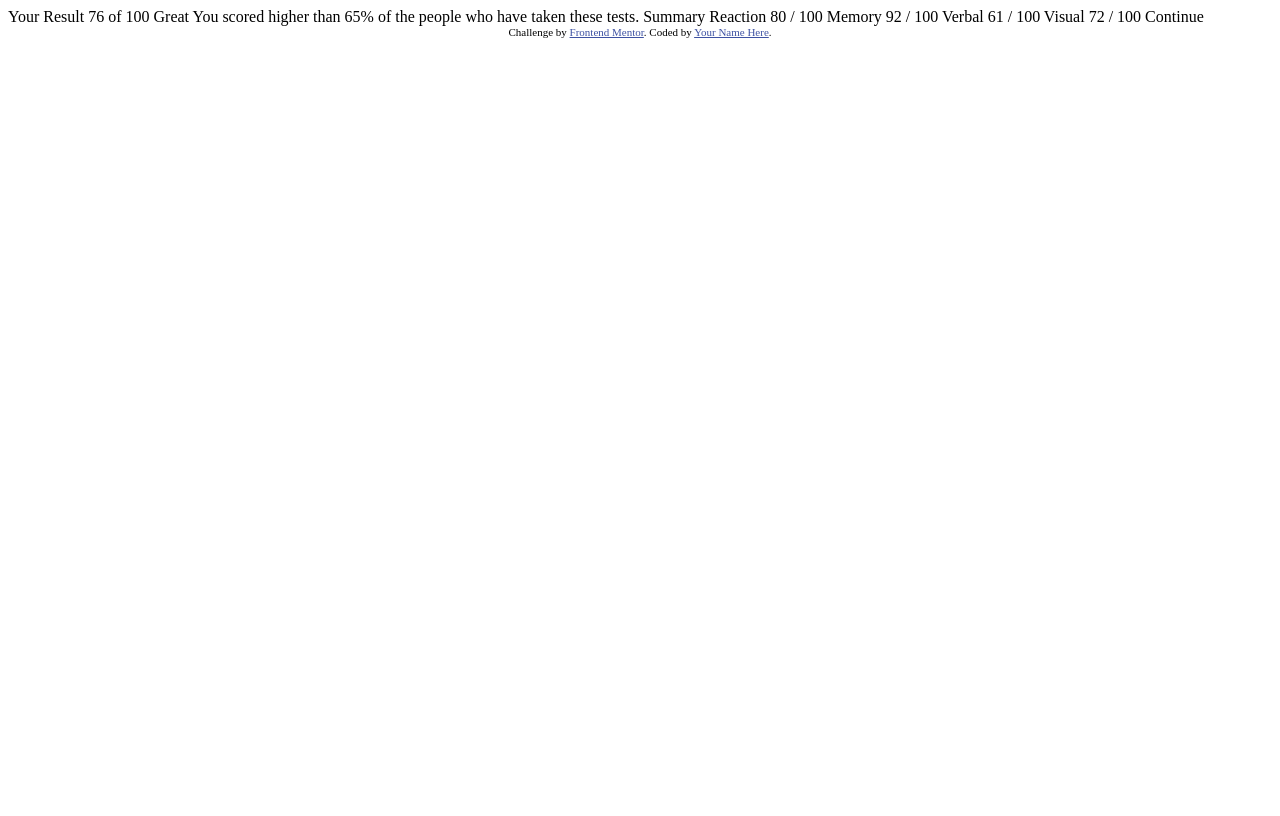
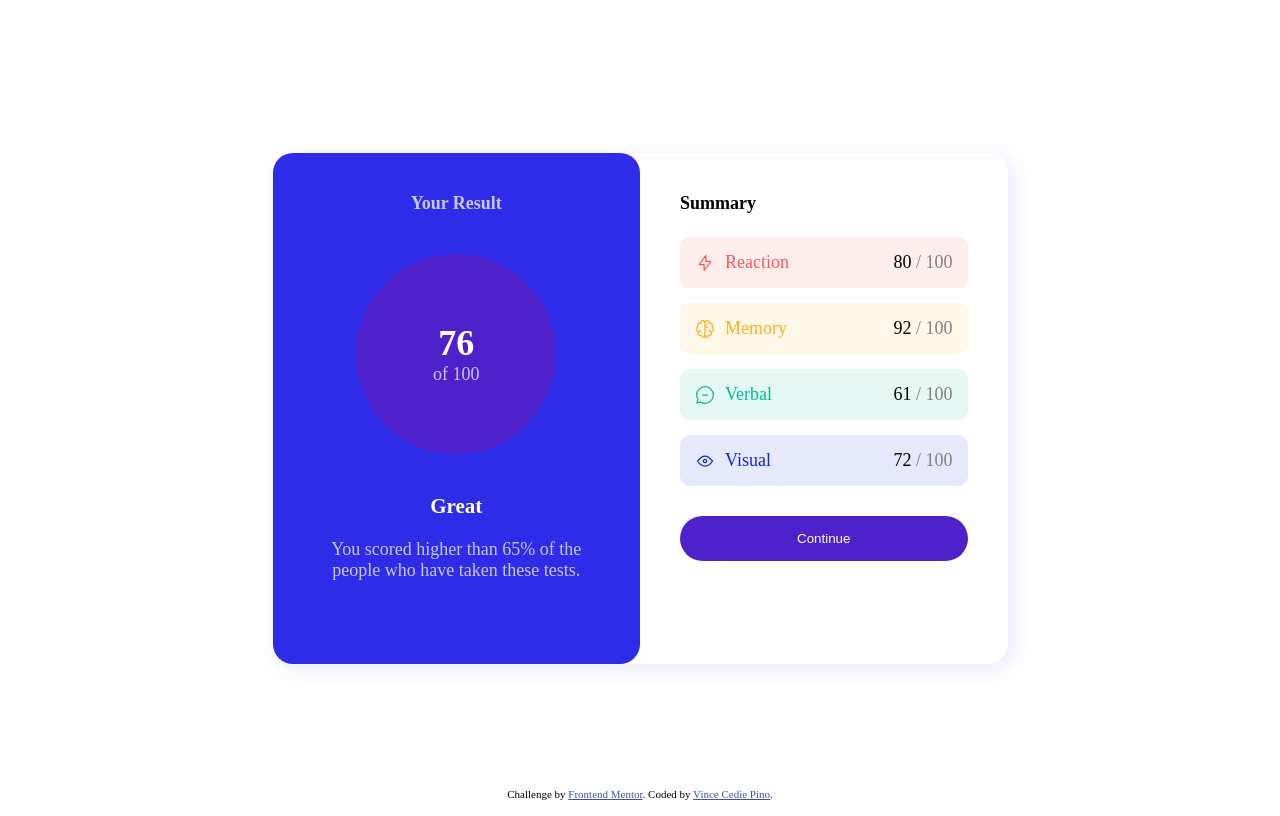
Before and after one commit to vince-pino/fem-result-summary-component, a plain HTML site: page index.html in a window 1280 px wide. Drawn offline with Linux system fonts and the light colour scheme.

Commit message:
add styles to both containers

```diff
--- a/index.html
+++ b/index.html
@@ -5,43 +5,90 @@
   <meta name="viewport" content="width=device-width, initial-scale=1.0"> <!-- displays site properly based on user's device -->
 
   <link rel="icon" type="image/png" sizes="32x32" href="./assets/images/favicon-32x32.png">
+  <link rel="stylesheet" href="styles/general.css">
+  <link rel="stylesheet" href="styles/result.css">
+  <link rel="stylesheet" href="styles/summary.css">
 
   <title>Frontend Mentor | Results summary component</title>
 
   <!-- Feel free to remove these styles or customise in your own stylesheet 👍 -->
   <style>
-    .attribution { font-size: 11px; text-align: center; }
-    .attribution a { color: hsl(228, 45%, 44%); }
+    .attribution {
+      font-size: 11px;
+      text-align: center;
+      position: absolute;
+      bottom: 0;
+      left: 0;
+      right: 0;
+    }
+    .attribution a {
+      color: hsl(228, 45%, 44%);
+    }
   </style>
 </head>
 <body>
 
-  Your Result
-  76
-  of 100
+  <div class="main">
+    <div class="result-container">
+      <h4>
+        Your Result
+      </h4>
+      <div class="score">
+        <h1>76</h1>
+        <span>of 100</span>
+      </div>
+      <h3>
+        Great
+      </h3>
+      <p>
+        You scored higher than 65% of the people who have taken these tests.
+      </p>
+    </div>
+    <div class="summary-container">
+      <h4>
+        Summary
+      </h4>
+      <div class="cards-container">
+        <div class="reaction-card">
+          <span class="reaction"><img src="assets/images/icon-reaction.svg" alt="">Reaction</span>
+          <div>
+            <span>80</span>
+            <span class="over">/ 100</span>
+          </div>
+        </div>
+        <div class="memory-card">
+          <span class="memory"><img src="assets/images/icon-memory.svg" alt="">Memory</span>
+          <div>
+            <span>92</span>
+            <span class="over">/ 100</span>
+          </div>
+        </div>
+        <div class="verbal-card">
+          <span class="verbal"><img src="assets/images/icon-verbal.svg" alt="">Verbal</span>
+          <div>
+            <span>61</span>
+            <span class="over">/ 100</span>
+          </div>
+        </div>
+        <div class="visual-card">
+          <span class="visual"><img src="assets/images/icon-visual.svg" alt="">Visual</span>
+          <div>
+            <span>72</span>
+            <span class="over">/ 100</span>
+          </div>
+        </div>
+        <button>Continue</button>
+      </div>
+    </div>
+  </div>
 
-  Great
-  You scored higher than 65% of the people who have taken these tests.
 
-  Summary
 
-  Reaction
-  80 / 100
 
-  Memory
-  92 / 100
-
-  Verbal
-  61 / 100
-
-  Visual
-  72 / 100
-
-  Continue
 
   <div class="attribution">
     Challenge by <a href="https://www.frontendmentor.io?ref=challenge" target="_blank">Frontend Mentor</a>.
-    Coded by <a href="#">Your Name Here</a>.
+    Coded by <a href="#">Vince Cedie Pino</a>.
   </div>
 </body>
 </html>
--- /dev/null
+++ b/styles/general.css
@@ -0,0 +1,17 @@
+body {
+  height: 100vh;
+  font-size: 18px;
+
+  display: flex;
+  flex-direction: column;
+}
+
+.main {
+  width: 735px;
+  height: 511px;
+  box-shadow: 5px 5px 20px hsla(234, 85%, 45%, 0.1);
+  border-radius: 20px;
+
+  display: flex;
+  margin: auto;
+}
--- /dev/null
+++ b/styles/result.css
@@ -0,0 +1,52 @@
+.result-container {
+  background-color: hsl(241, 81%, 54%);
+  border-radius: 20px;
+  text-align: center;
+  padding: 40px;
+
+  display: flex;
+  flex-direction: column;
+  align-items: center;
+  flex: 1;
+  gap: 40px;
+}
+
+.result-container h1,
+.result-container h3,
+.result-container .score,
+.result-container h4,
+.result-container p {
+  margin-bottom: 0;
+  margin-top: 0;
+  padding: 0;
+}
+
+.result-container h4,
+.result-container p,
+.result-container span{
+  color: hsl(241, 100%, 89%);
+}
+
+.result-container h4 {
+  margin-top: 0;
+}
+
+.score {
+  background-color: hsla(256, 72%, 46%, 1);
+  border-radius: 100%;
+  width: 200px;
+  height: 200px;
+
+  display: flex;
+  flex-direction: column;
+  justify-content: center;
+}
+
+.result-container h1, h3 {
+  color: white;
+}
+
+.result-container p {
+  text-align: center;
+  margin-top: -20px;
+}
--- /dev/null
+++ b/styles/summary.css
@@ -0,0 +1,89 @@
+.summary-container {
+  padding: 40px;
+  border-radius: 20px;
+  padding-bottom: none;
+  height: auto;
+
+  display: flex;
+  flex-direction: column;
+  flex: 1;
+}
+
+.summary-container h4 {
+  margin-top: 0;
+}
+
+.cards-container {
+  display: flex;
+  flex-direction: column;
+  gap: 15px;
+}
+
+.reaction-card,
+.memory-card,
+.verbal-card,
+.visual-card {
+  padding: 15px;
+  border-radius: 10px;
+
+  display: flex;
+  justify-content: space-between;
+  align-items: center;
+}
+
+.reaction-card {
+  background-color: hsla(0, 100%, 67%, 0.1);
+}
+
+.memory-card {
+  background-color: hsla(39, 100%, 56%, 0.1);
+}
+
+.verbal-card {
+  background-color: hsla(166, 100%, 37%, 0.1);
+}
+
+.visual-card {
+  background-color: hsla(234, 85%, 45%, 0.1);
+}
+
+.reaction,
+.memory,
+.verbal,
+.visual {
+  display: flex;
+  align-items: center;
+}
+
+img {
+  margin-right: 10px;
+}
+
+.reaction {
+  color: hsl(0, 100%, 67%);
+}
+
+.memory {
+  color: hsl(39, 100%, 56%);
+}
+
+.verbal {
+  color: hsl(166, 100%, 37%);
+}
+
+.visual {
+  color: hsl(234, 85%, 45%);
+}
+
+.over {
+  color: grey;
+}
+
+button {
+  margin-top: 15px;
+  padding: 15px;
+  border-radius: 50px;
+  background-color: hsla(256, 72%, 46%, 1);
+  border: none;
+  color: white;
+}
```
